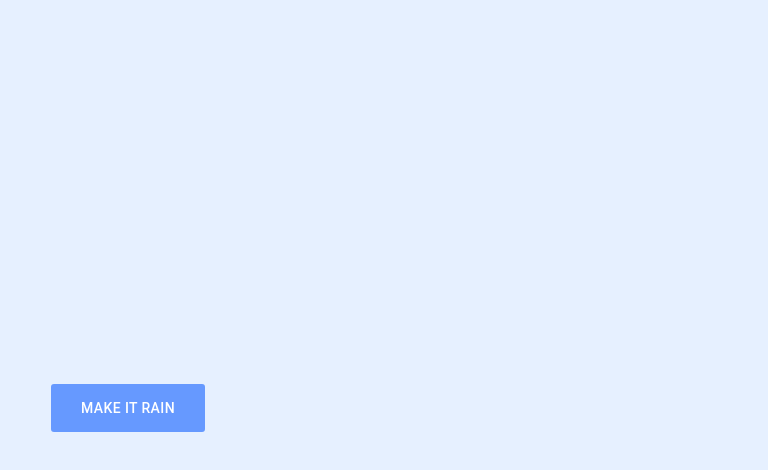
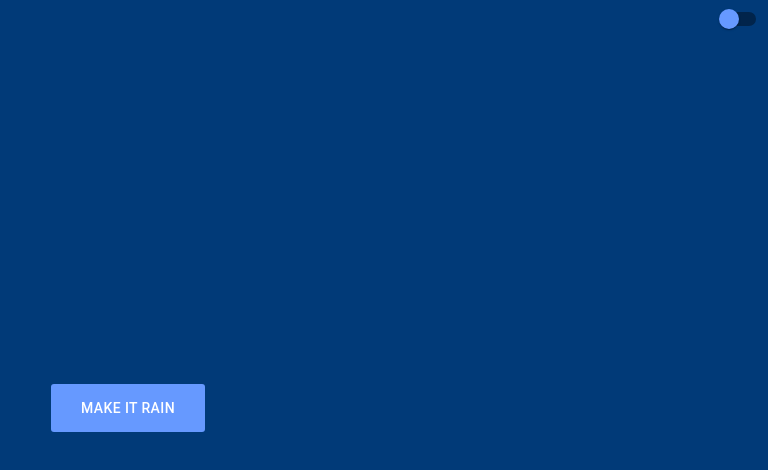
Before and after one commit to ritchaves/make-it-rain, a Gatsby site: page / in a window 1280 px wide. Shown: the whole page, without its empty margins (512-1280 px from the left). Built offline with nearby package versions, Linux system fonts and the light colour scheme; Gatsby itself is replaced by a stand-in of ours.

Commit message:
dark theme toggle

```diff
--- a/src/components/emoji.style.js
+++ b/src/components/emoji.style.js
@@ -12,7 +12,7 @@ const fall = keyframes`
 `;
 
 export const SpanEmoji = styled.span`
-  font-size: 25px;
+  font-size: 30px;
 `;
 export const Container = styled.div`
   position: absolute;
@@ -20,5 +20,5 @@ export const Container = styled.div`
   left: 0;
   margin-left: ${(props) => props.position}%;
   padding-top: ${(props) => props.position}%;
-  animation: ${fall} 2.5s linear infinite;
+  animation: ${fall} 4s linear infinite;
 `;
--- a/src/components/layout.js
+++ b/src/components/layout.js
@@ -1,18 +1,17 @@
 import React from 'react';
 import { createGlobalStyle } from 'styled-components';
 import PropTypes from 'prop-types';
-// import myImage from '../assets/raindrops-wallpaper-3.jpg';
 
 // background-image: url(${myImage});
 const GlobalStyle = createGlobalStyle`
   body {
-    background-color: #e6f0ff;
+    background-color: ${(props) => ((props.mode === 'light') ? '#e6f0ff' : '#013A78')}
   }
 `;
 
-const Layout = ({ children }) => (
+const Layout = ({ mode, children }) => (
   <>
-    <GlobalStyle />
+    <GlobalStyle mode={mode} />
     {children}
   </>
 );
@@ -20,5 +19,6 @@ const Layout = ({ children }) => (
 export default Layout;
 
 Layout.propTypes = {
+  mode: PropTypes.string,
   children: PropTypes.node.isRequired,
 };
--- /dev/null
+++ b/src/components/toggle.js
@@ -0,0 +1,24 @@
+import React from 'react';
+import PropTypes from 'prop-types';
+import { StyledSwitch, Container } from './toggle.style';
+
+const Toggle = ({ setMode }) => {
+  const onChange = (event) => {
+    const theme = event.target.checked ? 'dark' : 'light';
+    setMode(theme);
+  };
+
+  return (
+    <>
+      <Container>
+        <StyledSwitch onChange={onChange} />
+      </Container>
+    </>
+  );
+};
+
+export default Toggle;
+
+Toggle.propTypes = {
+  setMode: PropTypes.func,
+};
--- /dev/null
+++ b/src/components/toggle.style.js
@@ -0,0 +1,23 @@
+import styled from 'styled-components';
+import { Switch } from '@material-ui/core';
+import { withStyles } from '@material-ui/core/styles';
+
+export const StyledSwitch = withStyles({
+  switchBase: {
+    color: '#6699FF',
+    '&$checked': {
+      color: '#013A78',
+    },
+    '&$checked + $track': {
+      backgroundColor: '#000',
+    },
+  },
+  checked: {},
+  track: {},
+})(Switch);
+
+export const Container = styled.div`
+  top: 0;
+  right: 0;
+  position: absolute;
+`;
--- a/src/pages/index.js
+++ b/src/pages/index.js
@@ -3,6 +3,8 @@ import styled from 'styled-components';
 import MakeItRainButton from '../components/make-it-rain';
 import Layout from '../components/layout';
 import emojis from '../constants/emojis';
+import Toggle from '../components/toggle';
+import useLocalStorage from '../utils/hooks/useLocalStorage';
 
 // import Header from '../components/header'; ｡◕‿◕｡ ｡◕‿◕｡ ｡◕‿◕｡
 
@@ -15,13 +17,16 @@ const Container = styled.div`
   justify-content: center;
 `;
 
-const Home = () => (
-  <Layout>
-    <Container>
-      <MakeItRainButton listEmoji={emojis} />
-      {/* <p>Such wow. Very React</p> */}
-    </Container>
-  </Layout>
-);
+const Home = () => {
+  const [mode, setMode] = useLocalStorage('mode', 'light');
+  return (
+    <Layout mode={mode}>
+      <Container>
+        <Toggle setMode={setMode} />
+        <MakeItRainButton listEmoji={emojis} />
+      </Container>
+    </Layout>
+  );
+};
 
 export default Home;
--- /dev/null
+++ b/src/utils/hooks/useLocalStorage.js
@@ -0,0 +1,17 @@
+/* eslint-disable no-undef */
+import { useState, useEffect } from 'react';
+
+function useLocalStorage(key, initialValue) {
+  const [value, setValue] = useState(() => {
+    const persistValue = localStorage.getItem(key);
+    return persistValue ? initialValue : persistValue;
+  });
+
+  useEffect(() => {
+    localStorage.setItem(key, value);
+  }, [key, value]);
+
+  return [value, setValue];
+}
+
+export default useLocalStorage;
```
Also changed, not shown: src/assets/raindrops-wallpaper-3.jpg (deleted).
